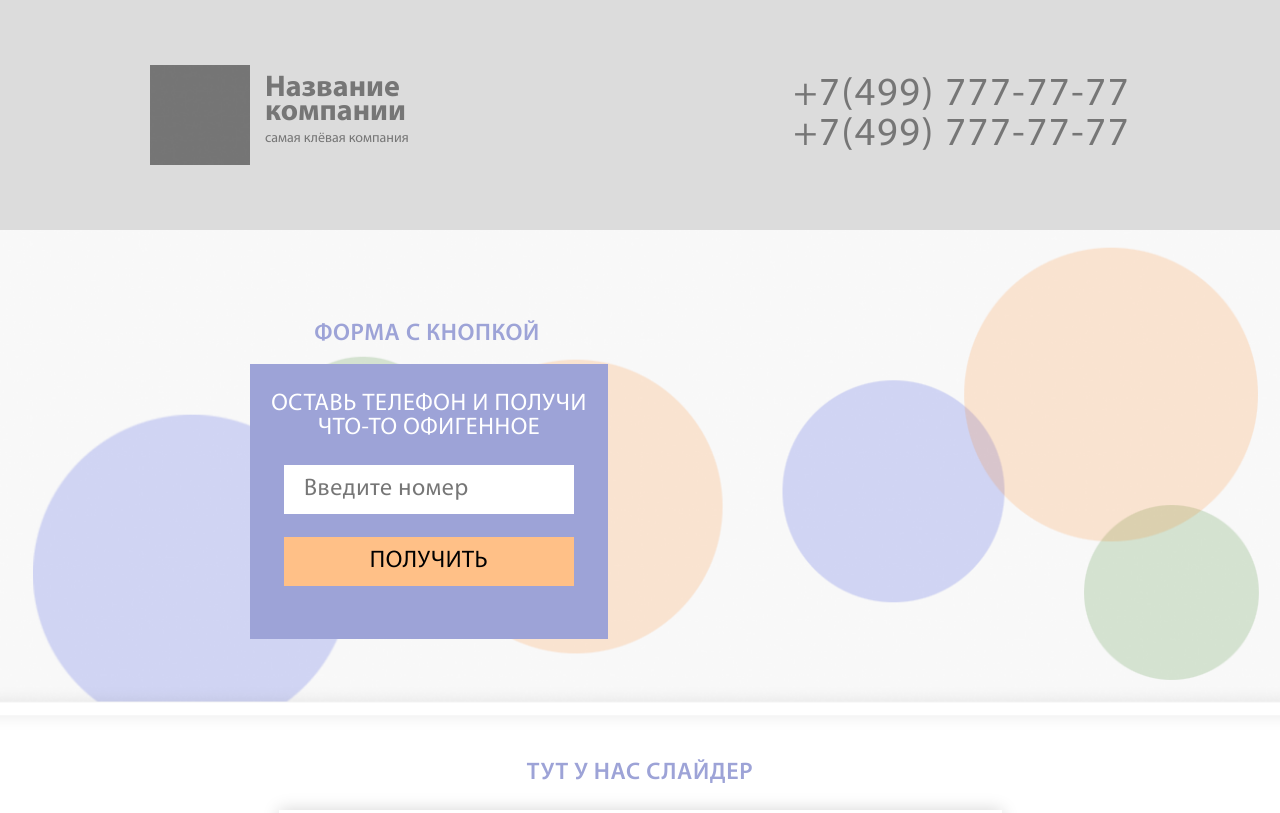
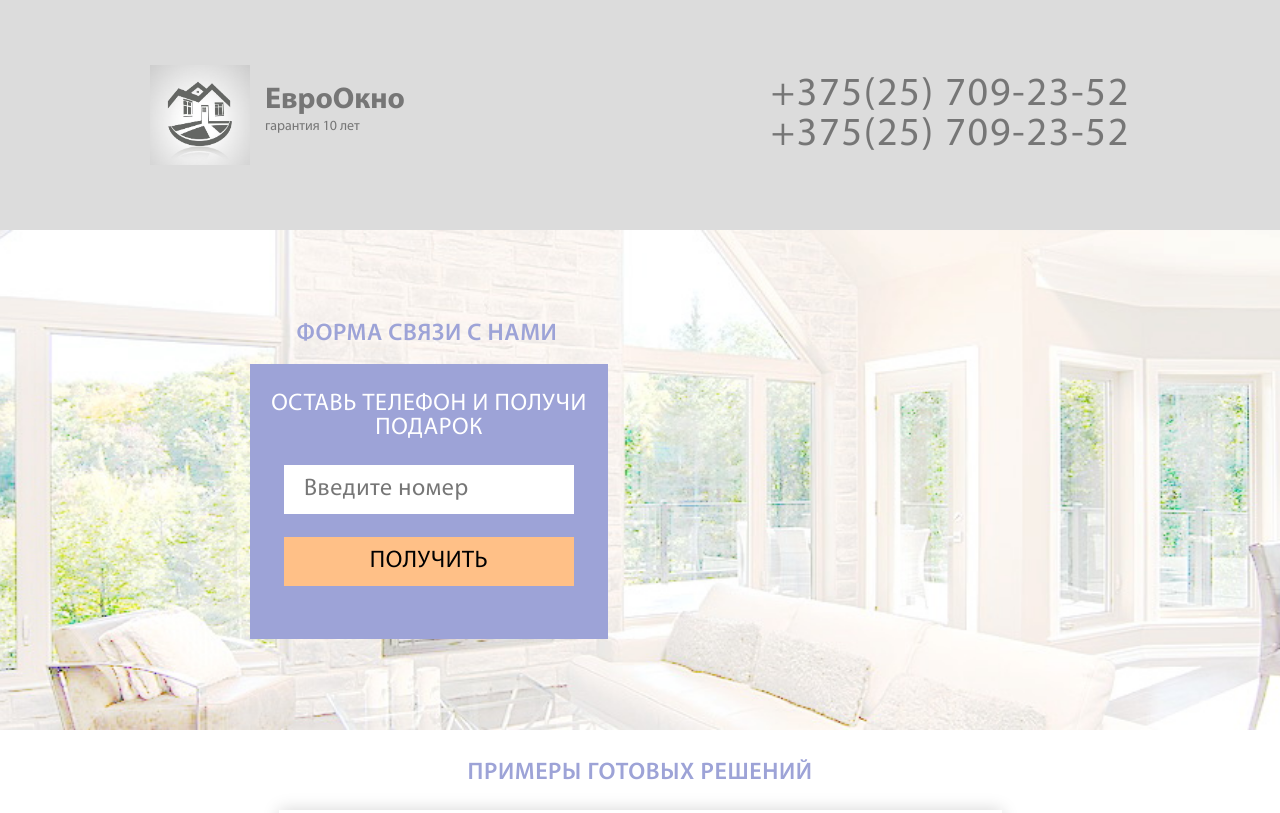
Before and after one commit to Senobiot/window-test, a plain HTML site: page index.html in a window 1280 px wide. Shown: the top 813 px of the page. Drawn offline with Linux system fonts and the light colour scheme.

Commit message:
add information

```diff
--- a/index.html
+++ b/index.html
@@ -13,14 +13,14 @@
 
 	<header class="header">
 		<div class="wrapper header_wrapper">
-			<img src="img/logo.png" class="header_logo" alt="Логотип компании">
+			<img src="img/logo_2.png" class="header_logo" alt="Логотип компании">
 			<div class="header__company">
-				<div class="header__company_name">Название компании</div>
-				<div class="header__company_description">самая клёвая компания</div>
+				<div class="header__company_name">ЕвроОкно</div>
+				<div class="header__company_description">гарантия 10 лет</div>
 			</div>
 			<div class="header_contacts">
-				<a href="tel:+74997777777">+7(499) 777-77-77</a>
-				<a href="tel:+74997777777">+7(499) 777-77-77</a>
+				<a href="tel:+74997777777">+375(25) 709-23-52</a>
+				<a href="tel:+74997777777">+375(25) 709-23-52</a>
 			</div>
 		</div>
 	</header>
@@ -29,9 +29,9 @@
 	<section class="form">
 		<div class="wrapper">
 			<div class="form_wrapper">
-				<p class="form-title section-titles">форма с кнопкой</p>
+				<p class="form-title section-titles">Форма связи с нами</p>
 				<form action="#" name="leave_phone" onsubmit="return false" >
-					<p class="form-description">оставь телефон и получи что-то офигенное</p>
+					<p class="form-description">оставь телефон и получи подарок</p>
 					<input type="tel" name="phone" placeholder="Введите номер" required autocomplete="off">
 					<input type="submit" value="получить" class="send_phone">
 				</form>
@@ -47,7 +47,7 @@
 
 	<section class="slider-block">
 		<div class="wrapper">
-			<div class="slider-block_title section-titles">тут у нас слайдер</div>
+			<div class="slider-block_title section-titles">Примеры готовых решений</div>
 			<div class="slider">
 				<div class="slider_window">
 					<div class="slide"><img src="img/1.jpg" alt="Образец №1"></div>
@@ -65,8 +65,11 @@
 
 	<section class="text-block">
 		<div class="wrapper">
-			<p class="text-block_title section-titles">просто текстовый блок</p>
-			<article class="text-block_article">Lorem ipsum dolor sit amet, consectetur adipiscing elit. Nullam posuere quis arcu sit amet commodo. Nullam ac dui lacus. Nulla dapibus interdum interdum. Curabitur ut diam nisl. Vivamus libero lacus, viverra at dolor sit amet, commodo faucibus orci. Vivamus laoreet ornare nisi, id pharetra tellus ullamcorper volutpat. Sed lacinia placerat accumsan. Praesent pharetra ipsum scelerisque, sodales urna ut, placerat nulla. Duis nunc urna, semper non arcu ut, sagittis dapibus lorem. Nunc nec urna id velit sodales sodales. Sed porttitor quam eget mollis consequat. Curabitur aliquet nec dui eget aliquet. Nulla in risus ante.</article>
+			<p class="text-block_title section-titles">О нашей компании</p>
+			<article class="text-block_article">Наше выгодное отличие от большинства других компаний - собственное налаженное производство с современным оборудованием и штатом квалифицированных специалистов. Мы самостоятельно контролируем качество каждого произведенного окна. Качество продукции подтверждается многочисленными европейскими и отечественными центрами сертификации.
+			Наши монтажники имеют многолетний опыт. В вашем распоряжении 10 монтажных бригад, многие из которых работают на «Фабрике окон» более 17 лет. Мы не привлекаем монтажников «с улицы».
+
+Монтажник должен не только уметь установить окно, но и довести работы «под ключ».</article>
 		</div>
 	</section>
 
@@ -74,7 +77,7 @@
 
 	<section class="calc-block">
 		<div class="wrapper">
-			<div class="calc-block_title section-titles">Калькулятор <br>(стоимость пользователь узнает по телефону)</div>
+			<div class="calc-block_title section-titles">Калькулятор <br>(стоимость узнаете по телефону)</div>
 			<div class="calc-block__window-types">
 				<div class="calc-block__window-types_type"><img src="img/calc_type_1.png" class="type_pic" alt="Одностворчатое"><p class="type_selector selected_type">Одностворчатое</p></div>
 				<div class="calc-block__window-types_type"><img src="img/calc_type_2.png" class="type_pic" alt="Двуcтворчатое"><p class="type_selector">Двухстворчатое</p></div>
@@ -126,8 +129,8 @@
 
 	<footer class="footer">
 		<div class="wrapper">
-			<p class="footer_title">Просто</p>
-			<p class="footer_copyright">скромный футер</p>
+			<p class="footer_title">Наш телефон:</p>
+			<p class="footer_copyright">+375 (25) 709-23-52</p>
 		</div>
 	</footer>
 
--- a/scss/main.scss
+++ b/scss/main.scss
@@ -75,7 +75,7 @@
 
 .form {
 	width: 100%;
-	background: url('../img/main_bg.png') 50%/cover no-repeat;
+	background: rgba(255, 255, 255, 0.7) url('../img/ws01.jpg') 50%/cover no-repeat;
 	height: 500px;
 
 	&_wrapper {
```
Also changed, not shown: css/main.css, img/logo_2.png (added), img/ws01.jpg (added).
